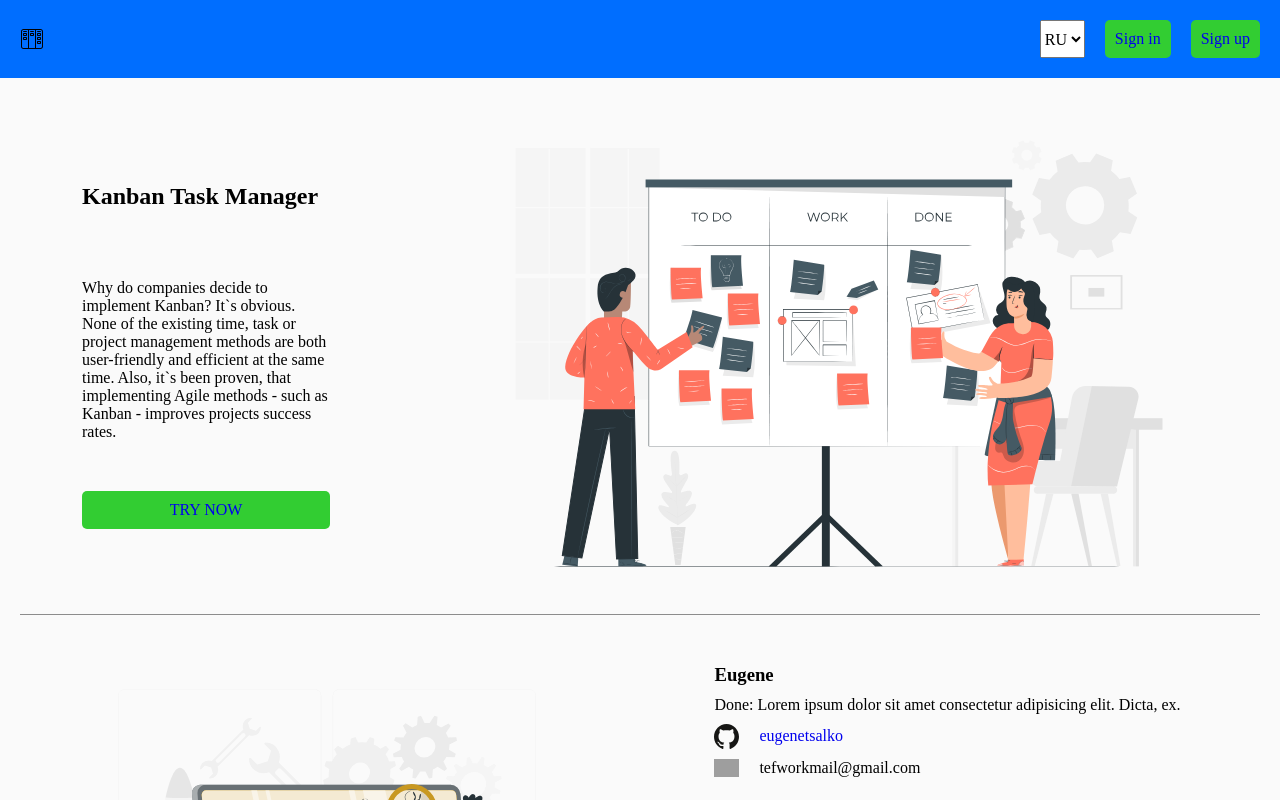
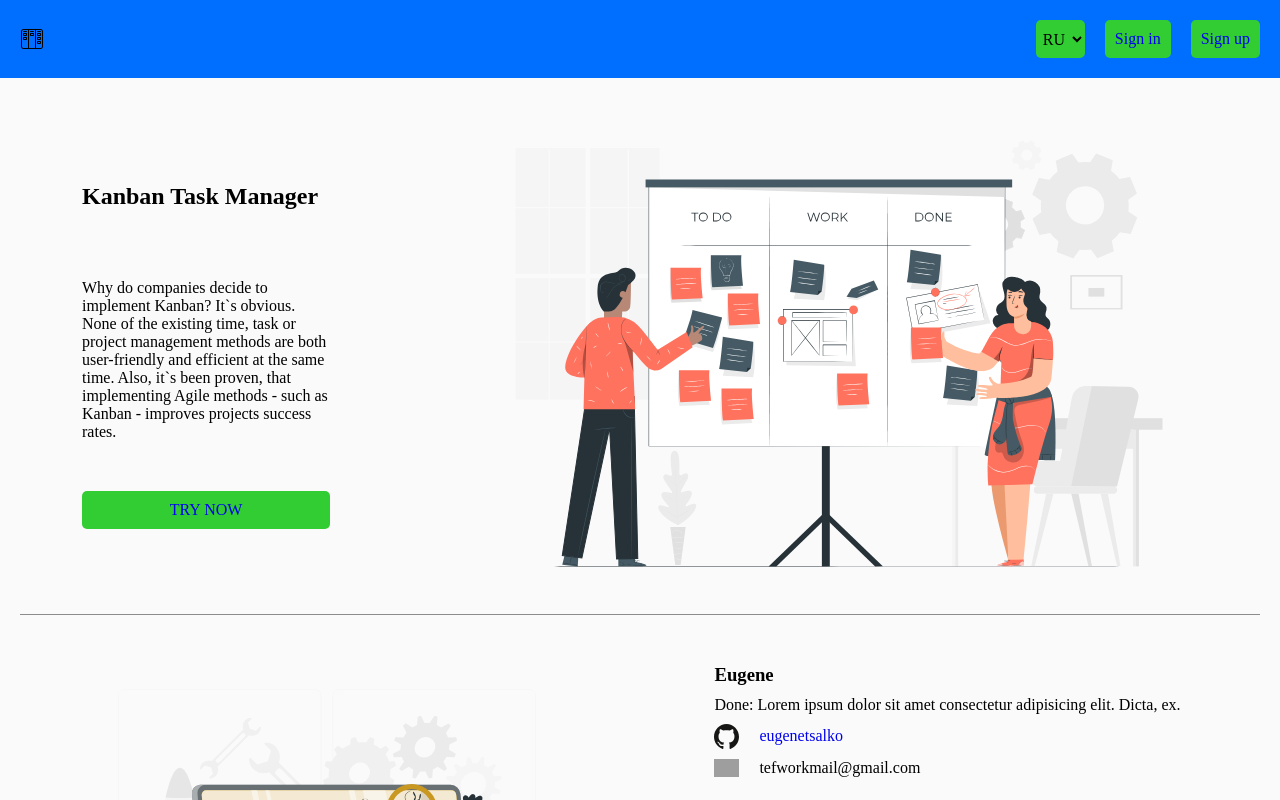
Before and after one commit to EugeneTsalko/project-management-app, a React (Create React App) app: page / in a window 1280 px wide. Shown: the top 800 px of the page. Built offline with nearby package versions, Linux system fonts and the light colour scheme; grey boxes are pictures that could not be loaded.

Commit message:
refactor: add scss to select

```diff
--- a/src/components/Navigation/Navigation.tsx
+++ b/src/components/Navigation/Navigation.tsx
@@ -1,18 +1,11 @@
-import { LinkButton } from 'components/LinkButton/LinkButton';
-import React, { useEffect } from 'react';
-import { useLocation } from 'react-router-dom';
+import React from 'react';
 import { useAppSelector } from 'store/hooks';
-import { AuthNavigation } from './components/AuthNavigation';
-import { UnAuthNavigation } from './components/UnAuthNavigation';
+import { AuthNavigation } from './components/AuthNavigation/AuthNavigation';
+import { UnAuthNavigation } from './components/UnAuthNavigation/UnAuthNavigation';
 import styles from './Navigation.module.scss';
 
 export const Navigation = () => {
   const isAuth = useAppSelector((state) => state.user.isAuth);
-  const location = useLocation();
-
-  useEffect(() => {
-    console.log('location: ', location.pathname);
-  }, [location.pathname]);
 
   return <div className={styles.nav}>{isAuth ? <AuthNavigation /> : <UnAuthNavigation />}</div>;
 };
--- a/src/components/Navigation/components/AuthNavigation.tsx
+++ b/src/components/Navigation/components/AuthNavigation/AuthNavigation.tsx
@@ -2,7 +2,7 @@ import { LinkButton } from 'components/LinkButton/LinkButton';
 import React from 'react';
 import { useLocation } from 'react-router-dom';
 import { useAppDispatch } from 'store/hooks';
-import { SelectLanguage } from './SelectLanguage';
+import { SelectLanguage } from '../SelectLanguage/SelectLanguage';
 
 export const AuthNavigation = () => {
   // const dispatch = useAppDispatch();
--- /dev/null
+++ b/src/components/Navigation/components/SelectLanguage/SelectLanguage.module.scss
@@ -0,0 +1,8 @@
+@use '../../../../styles/variables.scss' as var;
+
+.select {
+  background-color: var.$lime-green;
+  border: none;
+  border-radius: var.$btn-border-radius;
+  padding: 3px;
+}
--- a/src/components/Navigation/components/SelectLanguage.tsx
+++ b/src/components/Navigation/components/SelectLanguage/SelectLanguage.tsx
@@ -1,8 +1,9 @@
 import React from 'react';
+import styles from './SelectLanguage.module.scss';
 
 export const SelectLanguage = () => {
   return (
-    <select name="select">
+    <select name="select" className={styles.select}>
       <option>RU</option>
       <option>EN</option>
     </select>
--- a/src/components/Navigation/components/UnAuthNavigation.tsx
+++ b/src/components/Navigation/components/UnAuthNavigation/UnAuthNavigation.tsx
@@ -1,6 +1,6 @@
 import { LinkButton } from 'components/LinkButton/LinkButton';
 import React from 'react';
-import { SelectLanguage } from './SelectLanguage';
+import { SelectLanguage } from '../SelectLanguage/SelectLanguage';
 
 export const UnAuthNavigation = () => {
   return (
```
